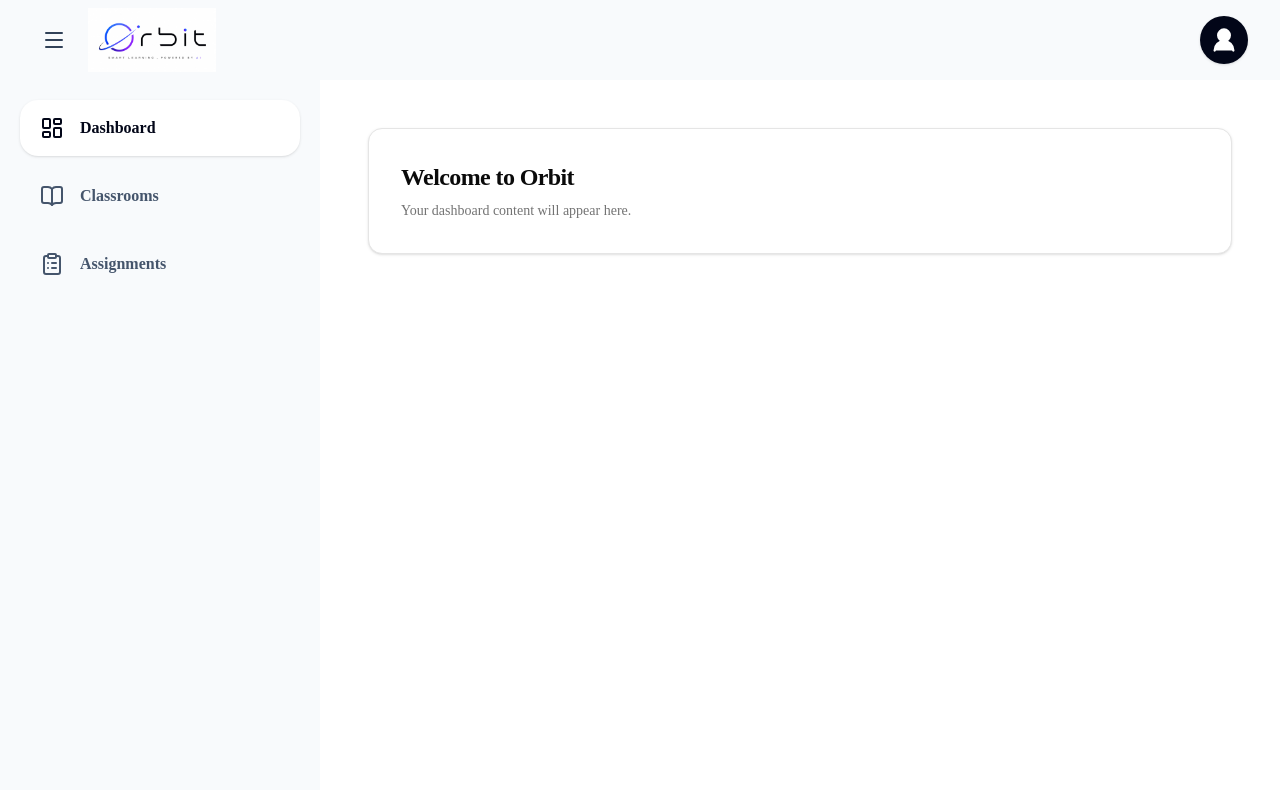
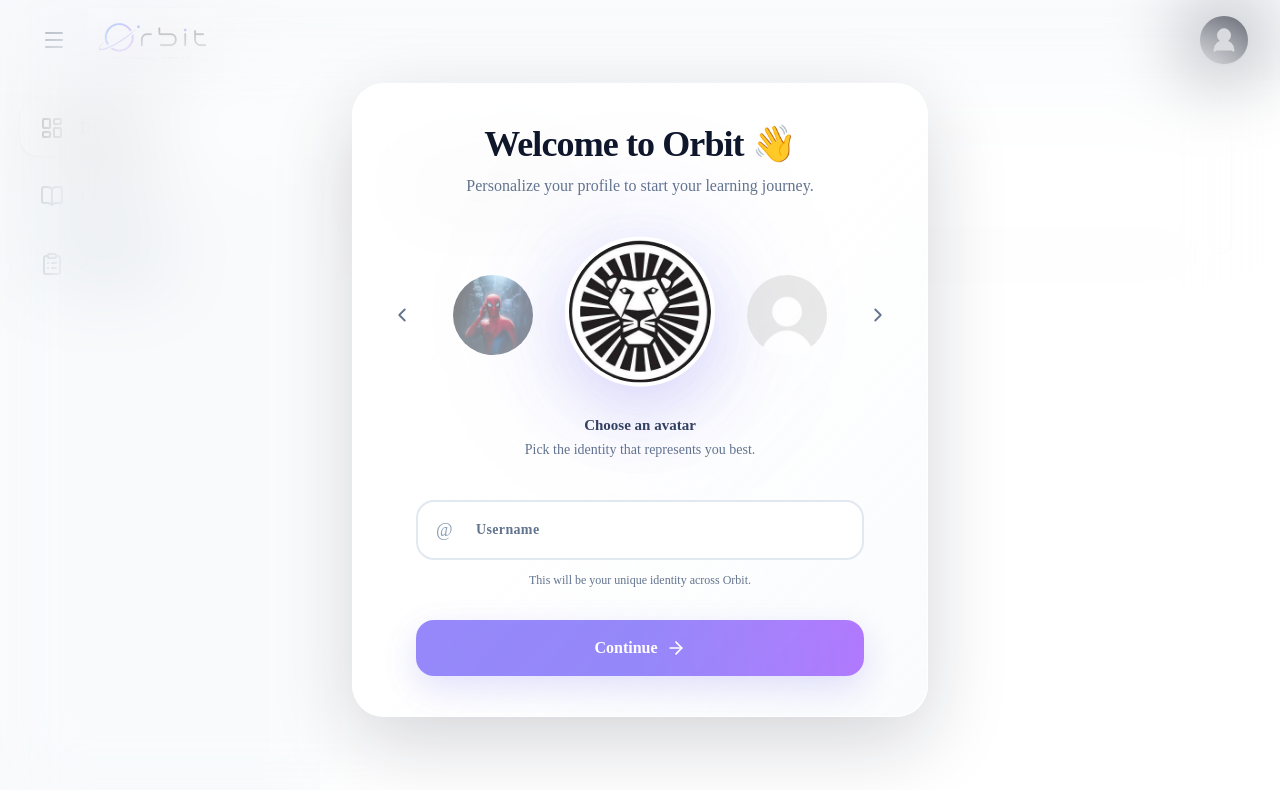
Before and after one commit to rudragosavi10/Orbit, a Next.js app: page /dashboard in a window 1280 px wide. Shown: the top 790 px of the page. Built offline with nearby package versions, Linux system fonts and the light colour scheme; no server answers.

Commit message:
Fix onboarding overlay for new users

```diff
--- a/app/dashboard/page.tsx
+++ b/app/dashboard/page.tsx
@@ -19,12 +19,21 @@
   useEffect(() => {
     if (loading) return;
 
-    if (profile?.onboardingCompleted) {
-      setShowOverlay(false);
+    // New user or no profile -> show onboarding
+    if (!profile || !profile.onboardingCompleted) {
+      setShowOverlay(true);
+      setIsClosing(false);
       return;
     }
 
-    setShowOverlay(true);
+    // Existing onboarded user
+    setIsClosing(true);
+
+    const timer = setTimeout(() => {
+      setShowOverlay(false);
+    }, 700);
+
+    return () => clearTimeout(timer);
   }, [loading, profile]);
 
   if (loading || showOverlay === null) {
@@ -32,16 +41,8 @@
   }
 
   return (
-    <AppShell>
-      <section className="rounded-xl border border-border bg-card p-6 shadow-sm">
-        <h1 className="text-2xl font-semibold tracking-tight">
-          Welcome to Orbit
-        </h1>
-
-        <p className="mt-2 text-sm text-muted-foreground">
-          Your dashboard content will appear here.
-        </p>
-      </section>
+    <>
+      <AppShell />
 
       {showOverlay && (
         <OnboardingOverlay closing={isClosing}>
@@ -50,6 +51,6 @@
           </OnboardingCard>
         </OnboardingOverlay>
       )}
-    </AppShell>
+    </>
   );
 }
```
